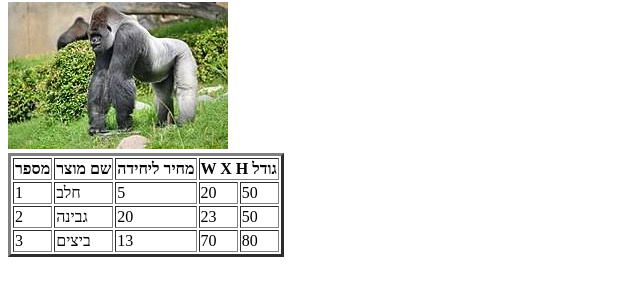
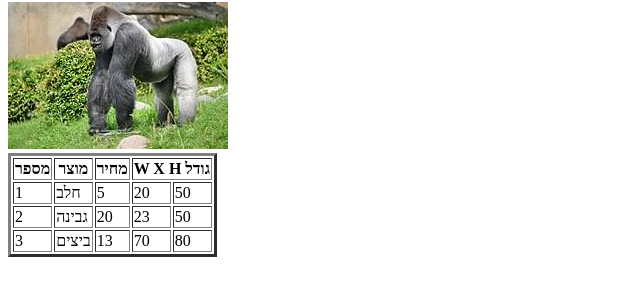
Before and after one commit to onepointat/mysite, a plain HTML site: page index.html in a window 1280 px wide. Shown: the part 79-374 px from the top of the page, without its empty margins (0-640 px from the left). Drawn offline with Linux system fonts and the light colour scheme.

Commit message:
Update index.html

```diff
--- a/index.html
+++ b/index.html
@@ -10,8 +10,8 @@
 <table border="3">
 	<tr dir="rtl">
 		<th>מספר</th>
-		<th>שם מוצר</th>
-		<th> מחיר ליחידה</th>
+		<th> מוצר</th>
+		<th> מחיר </th>
 		<th colspan=2>גודל W X H</th>
 	</tr>
 
```
